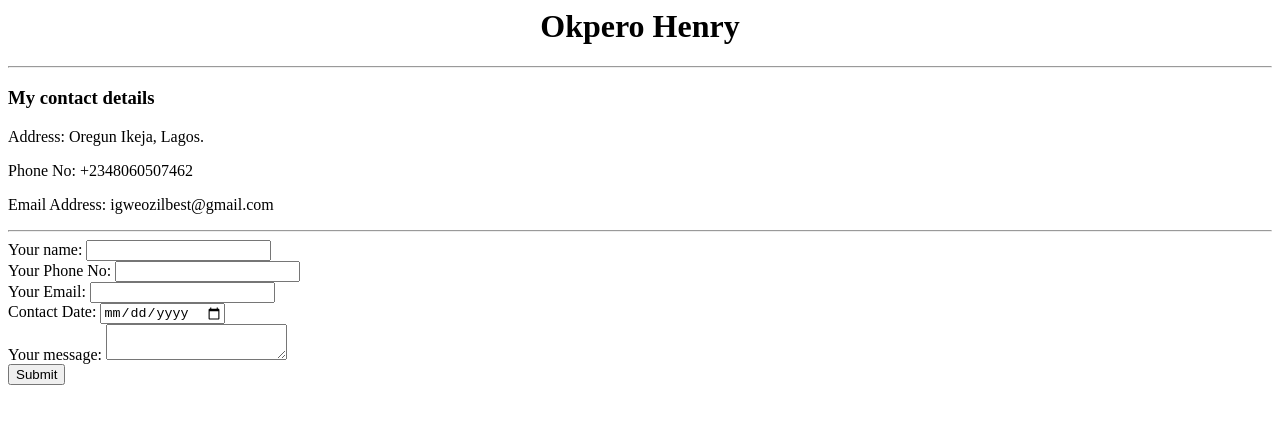
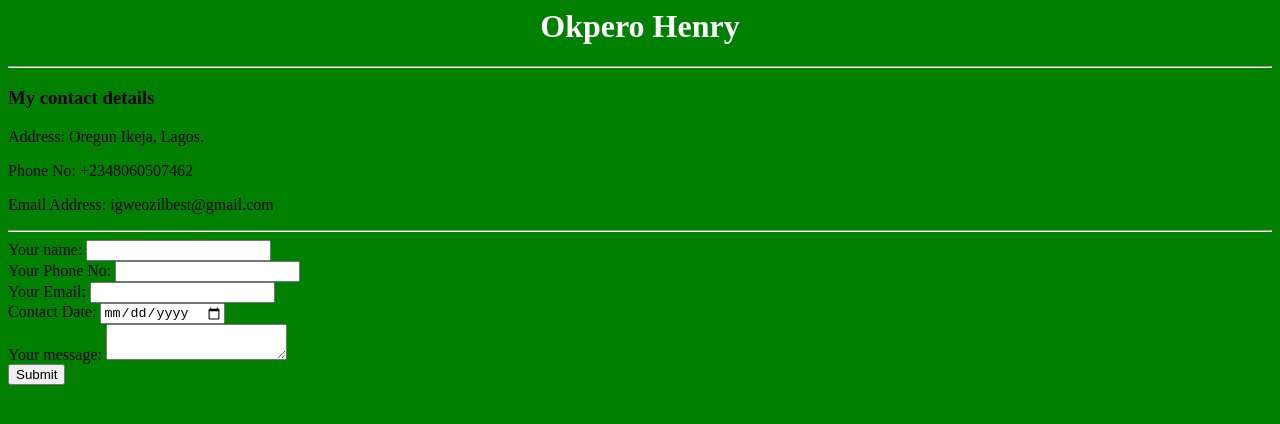
Before and after one commit to Igweozil/cv2, a plain HTML site: page contact-me.html in a window 1280 px wide. Drawn offline with Linux system fonts and the light colour scheme.

Commit message:
cv2 updates..

```diff
--- a/contact-me.html
+++ b/contact-me.html
@@ -3,9 +3,8 @@
 <meta charset="utf-8">
 <title>Contact me</title>
 <head>
-  <h1><center>
-    Okpero Henry
-  </center></h1>
+  <body bgcolor=#008000>
+  <h1><center><font color=#FFFFFF>Okpero Henry</font></center></h1>
   <hr>
 </head>
 <body>
```
